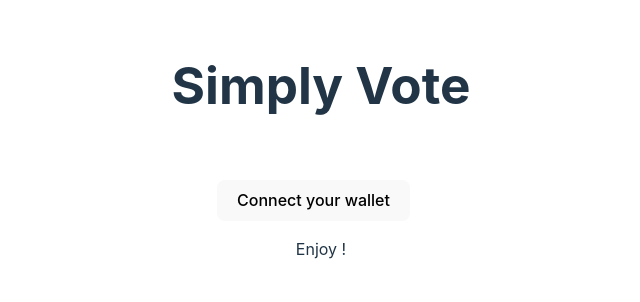
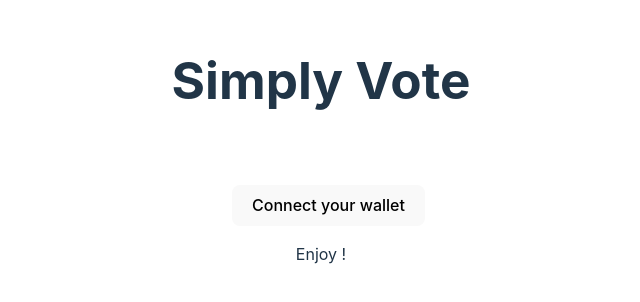
Before and after one commit to philoem/voting-test, a React (Vite) app in the folder front-end/: page / in a window 1280 px wide. Shown: the part 234-536 px from the top of the page, without its empty margins (319-959 px from the left). Built offline with nearby package versions, Linux system fonts and the light colour scheme.

Commit message:
feat: add new style+usestate

```diff
--- a/front-end/src/App.tsx
+++ b/front-end/src/App.tsx
@@ -7,6 +7,7 @@ function App() {
   const [isConnected, setIsConnected] = useState(false)
   const [nbrOfStarWArs, setNbrOfStarWArs] = useState(0)
   const [nbrStarTrek, setNbrStarTrek] = useState(0)
+  const [responseVoter, setResponseVoter] = useState('')
 
   useEffect(() => {
     isConnected === false ? console.log('Votant non connecté à son wallet') : console.log('Votant connecté à son wallet')
@@ -35,11 +36,13 @@ function App() {
   const starWarsVote = async () => {
     setNbrOfStarWArs(nbrOfStarWArs + 1)
     setIsVoted(true)
+    setResponseVoter('Star Wars')
   }
 
   const starTrekVote = async () => {
     setNbrStarTrek(nbrStarTrek + 1)
     setIsVoted(true)
+    setResponseVoter('Star Trek')
   }
 
   return (
@@ -80,6 +83,9 @@ function App() {
               <p>
                 Star Trek : {nbrStarTrek}
               </p>
+              <p>
+                {responseVoter}
+              </p>
             </>
           )}
         </>
--- a/front-end/src/index.css
+++ b/front-end/src/index.css
@@ -45,7 +45,8 @@ button {
   background-color: #1a1a1a;
   cursor: pointer;
   transition: border-color 0.25s;
-  margin-right: 15px;
+  margin-left: 15px;
+  margin-top: 10px;
 }
 button:hover {
   border-color: #646cff;
```
